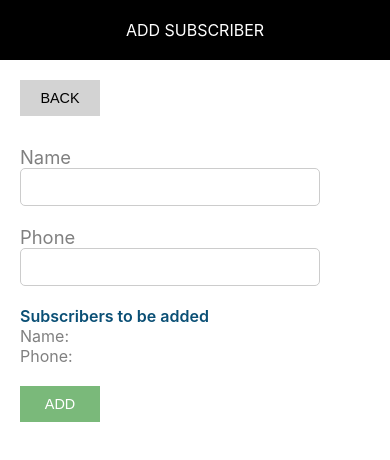
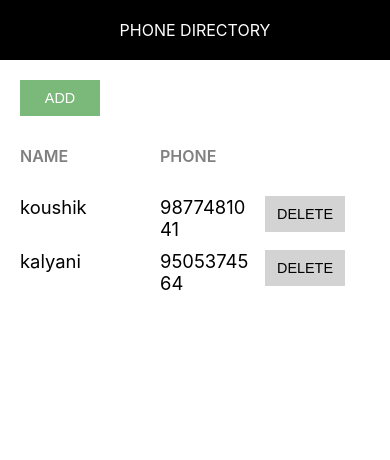
Before and after one commit to koushikkondepati/phone-directory, a React (Create React App) app: page / in a window 390 px wide. Shown: the top 460 px of the page. Built offline with nearby package versions, Linux system fonts and the light colour scheme.

Commit message:
“Added ‘PhoneDirectory’ as smart component, renamed ‘App’ as ‘ShowSubscribers’ and converted ‘AddSubscribers’ and ‘ShowSubscribers’ as dumb components”

```diff
--- a/src/AddSubscriber.js
+++ b/src/AddSubscriber.js
@@ -1,6 +1,7 @@
 import React from 'react';
 import Header from './Header';
 import './AddSubscriber.css';
+
 
 
 class AddSubscriber extends React.Component
@@ -21,6 +22,13 @@ class AddSubscriber extends React.Component
         this.setState(state);
         console.log(this.state);
     }
+
+    onFormSubmitted = (e) => {
+        e.preventDefault();
+        this.props.addSubscriberHandler(this.state);
+        this.setState({id:0,name:'',phone:''})
+    }
+
     render()
     {
         const {name,phone} = this.state;
@@ -29,7 +37,7 @@ class AddSubscriber extends React.Component
                 <Header heading="Add Subscriber"></Header>
                 <div className='component-body-container'>
                     <button className='custom-btn'>Back</button>
-                    <form className='subscriber-form'>
+                    <form className='subscriber-form' onSubmit={this.onFormSubmitted.bind(this)}>
                         <label htmlFor='name' className='label-control'>Name</label><br/>
                         <input id='name' type='text' className='input-control' name='name' onChange={this.inputChangedHandler}/><br/><br/>
                         <label htmlFor='phone' className='label-control'>Phone</label><br/>
--- a/src/App.js
+++ /dev/null
@@ -1,47 +0,0 @@
-import React from 'react';
-import Header from './Header';
-import './App.css';
-import './Header.css';
-
-
-function App() {
-  let subscribers = [
-    {
-      id: 1,
-      name: "Shilpa Bhat",
-      phone: "8888888888"
-    },
-    {
-      id: 2,
-      name: "Srishti Gupta",
-      phone: "9999999999"
-    }
-  ];
-  return (
-    <div className="component-container">
-        <Header heading="phone directory"/>
-        <div className="component-body-container">
-        <button className="custom-btn add-btn">Add</button>
-        <div className="grid-container heading-container">
-          <span className="grid-item name-heading">Name</span>
-          <span className="grid-item phone-heading">Phone</span>
-
-        </div>
-        {
-            subscribers.map(sub => {
-              return <div key={sub.id} className="grid-container">
-                <span className="grid-item">{sub.name}</span>
-                <span className="grid-item">{sub.phone}</span>
-                <span className="grid-item action-btn-container">
-              <button className="custom-btn delete-btn">Delete</button>
-              </span>
-              </div>
-
-            })
-          }
-        </div>
-    </div>
-  );
-}
-
-export default App;
--- /dev/null
+++ b/src/PhoneDirectory.js
@@ -0,0 +1,46 @@
+import React from 'react';
+import AddSubscriber from './AddSubscriber';
+import ShowSubscribers from './ShowSubscribers';
+
+class PhoneDirectory extends React.Component
+{
+    constructor()
+    {
+        super();
+        this.state = {subscribersList : [{
+            id:1,
+            name:'koushik',
+            phone:'9877481041'
+        },
+        {
+            id:2,
+            name:'kalyani',
+            phone:'9505374564'
+        }]}
+    }
+
+    addSubscriberHandler = (newSubscriber) => {
+        let subscribersList = this.state.subscribersList;
+        if(subscribersList.length > 0)
+        {
+            newSubscriber.id = subscribersList[subscribersList.length-1].id + 1;
+        } else
+        {
+            newSubscriber.id = 1;
+        }
+        subscribersList.push(newSubscriber);
+        this.setState({subscribersList:subscribersList});
+        console.log(this.state.subscribersList);
+    }
+    render()
+    {
+        return(
+            <div>
+               {/* <AddSubscriber addSubscriberHandler={this.addSubscriberHandler}/> */}
+               <ShowSubscribers subscribersList={this.state.subscribersList}/>
+            </div>
+        )
+    }
+};
+
+export default PhoneDirectory;
--- /dev/null
+++ b/src/ShowSubscribers.js
@@ -0,0 +1,73 @@
+import React from 'react';
+import Header from './Header';
+import './ShowSubscribers.css';
+import './Header.css';
+import { render } from '@testing-library/react';
+
+
+class ShowSubscribers extends React.Component {
+  // let subscribers = [
+  //   {
+  //     id: 1,
+  //     name: "Shilpa Bhat",
+  //     phone: "8888888888"
+  //   },
+  //   {
+  //     id: 2,
+  //     name: "Srishti Gupta",
+  //     phone: "9999999999"
+  //   }
+  // ];
+
+  // constructor()
+  // {
+  //   super();
+  //   this.state = {
+  //     subscribersListToShow: []
+  //   }
+  // }
+
+  // componentDidMount()
+  // {
+  //   let newSubscribers = {
+  //     id:1,
+  //     name:'koushik kondepati',
+  //     phone:'9877481041'
+  //   }
+  //   let subscribersList = this.state.subscribersListToShow;
+  //   subscribersList.push(newSubscribers);
+  //   this.setState({subscribersListToShow:subscribersList})
+  // }
+
+  render()
+  {
+    return (
+      <div className="component-container">
+          <Header heading="phone directory"/>
+          <div className="component-body-container">
+          <button className="custom-btn add-btn">Add</button>
+          <div className="grid-container heading-container">
+            <span className="grid-item name-heading">Name</span>
+            <span className="grid-item phone-heading">Phone</span>
+
+          </div>
+          {
+              this.props.subscribersList.map(sub => {
+                return <div key={sub.id} className="grid-container">
+                  <span className="grid-item">{sub.name}</span>
+                  <span className="grid-item">{sub.phone}</span>
+                  <span className="grid-item action-btn-container">
+                <button className="custom-btn delete-btn">Delete</button>
+                </span>
+                </div>
+
+              })
+            }
+          </div>
+      </div>
+    );
+  }
+
+}
+
+export default ShowSubscribers;
--- a/src/index.js
+++ b/src/index.js
@@ -1,14 +1,15 @@
 import React from 'react';
 import ReactDOM from 'react-dom';
 import './index.css';
-import App from './App';
+import ShowSubscribers from './ShowSubscribers';
 import AddSubscriber from './AddSubscriber';
 import * as serviceWorker from './serviceWorker';
 import './Common/Common.css';
+import PhoneDirectory from './PhoneDirectory';
 
 ReactDOM.render(
   <React.StrictMode>
-    <AddSubscriber />
+    <PhoneDirectory />
   </React.StrictMode>,
   document.getElementById('root')
 );
```
Also changed, not shown: src/ShowSubscribers.css (renamed from src/App.css).
